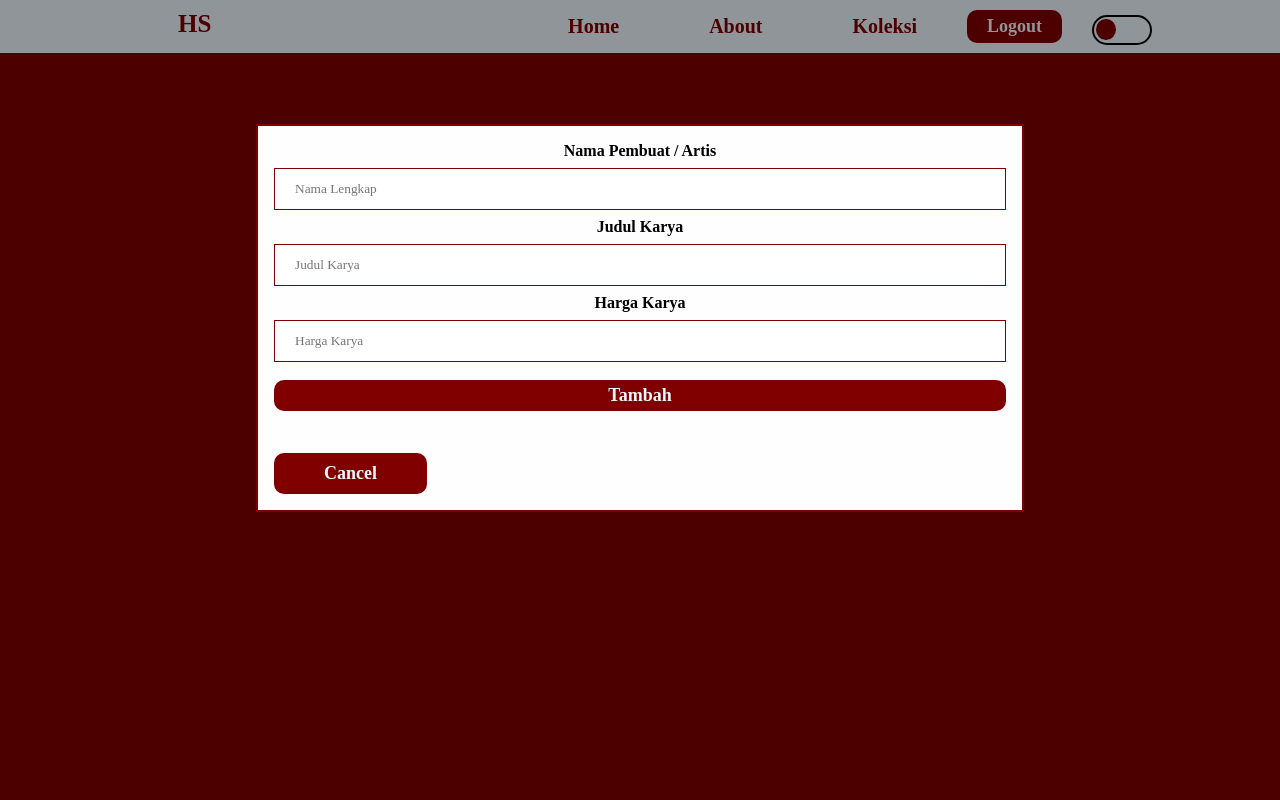
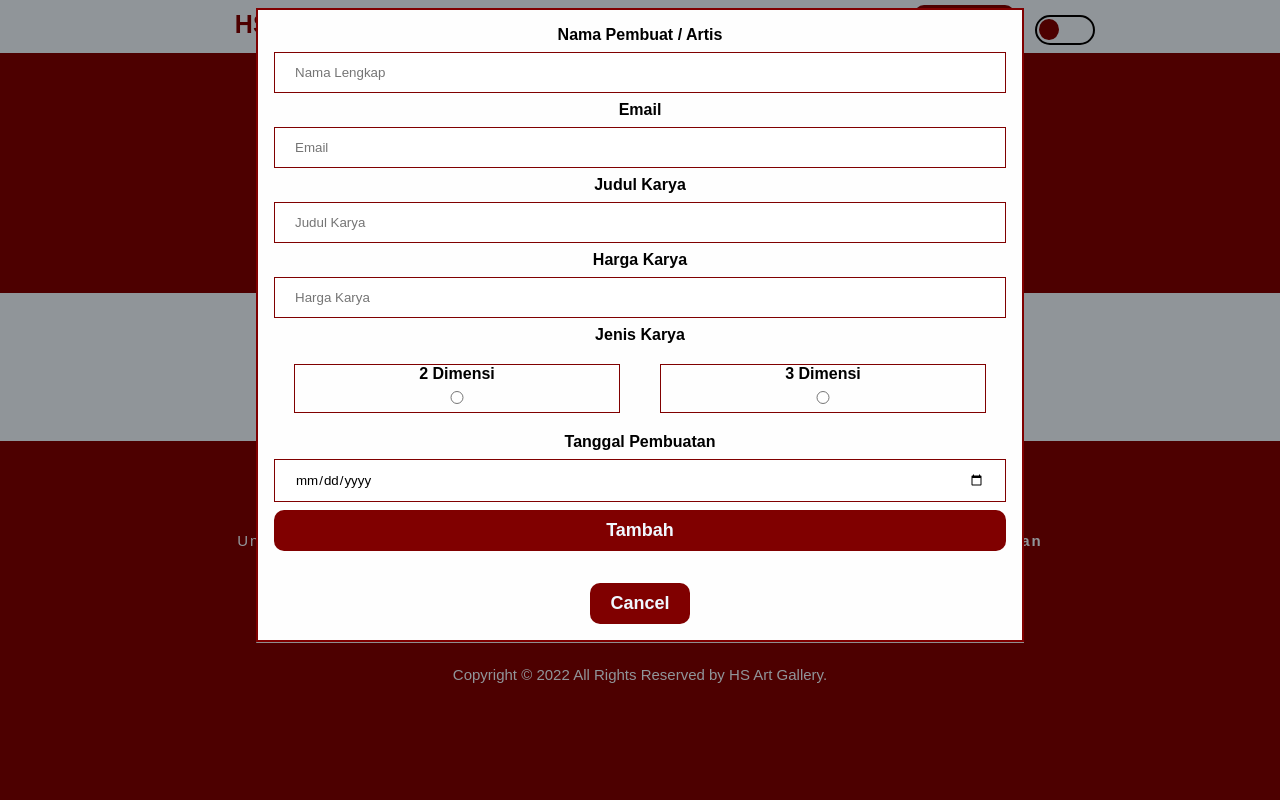
Before and after one commit to rafiizdhr/posttest_web, a PHP site: page /admin.php in a window 1280 px wide, after a click that opens the changed part. Run offline with PHP 8.4, Linux system fonts and the light colour scheme; the visitor is signed in with stand-in values (Sample User, id 1).

Commit message:
Add files via upload

```diff
--- a/posttest4/admin.php
+++ b/posttest4/admin.php
@@ -1,7 +1,7 @@
 <?php
     session_start();
-    if ( ! isset( $_SESSION['isLogged'] ) or "1" != $_SESSION['isLogged'] ){
-        header('Location: index.php');
+    if ( ! isset( $_SESSION['adminLogged'] ) or "1" != $_SESSION['adminLogged'] ){
+        header('Location: form-login.php');
     }
 ?>
 
@@ -13,7 +13,8 @@
     <meta name="viewport" content="width=device-width, initial-scale=1.0">
     <meta name="viewport" content="width=800" />
     <link rel="stylesheet" href="css/style.css">
-    <title>HS Art Gallery</title>
+    <link href="https://fonts.googleapis.com/css?family=Roboto&display=swap" rel="stylesheet">
+    <title>HS Art Gallery | Admin</title>
     <script src="js/script.js"></script>
 </head>
 <body>
@@ -22,15 +23,13 @@
         <section class="navigation">
             <div class="box-navigation">
                 <div id="logo">
-                    <p>HS</p>
+                    <p>HS Admin</p>
                 </div>
                 <div id="nav">
                     <ul>
-                        <li><a href="admin.php">Home</a></li>
-                        <li><a href="#">About</a></li>
                         <li><a href="#koleksi">Koleksi</a></li>
                         <form action="logout.php" class="logout">
-                            <button type="submit" class="loginbutton">Logout</button>
+                            <button style="margin:5px 20px;" type="submit" class="loginbutton">Logout</button>
                         </form>
                         <div class="toggle">
                             <input type="checkbox" id="toggle"/>
@@ -43,10 +42,13 @@
     </header>
 
     <div id="form" class="modal">
-        <form class="modal-content animate" action="tambah.php" method="post">
+        <form class="modal-content animate" action="tambah.php" method="post" style="margin-top:8px;">
             <div class="container">
                 <label for="artis"><b>Nama Pembuat / Artis</b></label>
                 <input type="text" placeholder="Nama Lengkap" name="artis" required>
+
+                <label for="email"><b>Email</b></label>
+                <input type="email" placeholder="Email" name="email" required>
 
                 <label for="judul"><b>Judul Karya</b></label>
                 <input type="text" placeholder="Judul Karya" name="judul" required>
@@ -54,8 +56,20 @@
                 <label for="harga"><b>Harga Karya</b></label>
                 <input type="number" placeholder="Harga Karya" name="harga" required>
 
-                <!-- <label for="gambar"><b>Gambar Karya</b></label>
-                <input type="file" name="gambar" required> -->
+                <label for="gambar"><b>Jenis Karya</b></label>
+                <div class="dimensi">
+                    <div>
+                        <label for="radio1">2 Dimensi</label>
+                        <input type="radio" name="jenis" id="radio1" value="2 Dimensi"required>
+                    </div>
+                    <div>
+                        <label for="radio2">3 Dimensi</label>
+                        <input type="radio" name="jenis" id="radio2" value="3 Dimensi"required>
+                    </div>
+                </div>
+
+                <label for="tanggal"><b>Tanggal Pembuatan</b></label>
+                <input type="date" placeholder="Tanggal" name="tanggal" required>
 
                 <button class="loginbutton" type="submit">Tambah</button>
             </div>
@@ -66,7 +80,7 @@
         </form>
     </div>
 
-    <div class="landing">
+    <div class="landing" style="height: 30vh;">
         <h1>Welcome Back</h1>
         <h2>Admin</h2>
     </div>
--- a/posttest4/css/style.css
+++ b/posttest4/css/style.css
@@ -1,4 +1,3 @@
-
 html {
     scroll-behavior: smooth;
 }
@@ -7,7 +6,7 @@ html {
     margin: 0;
     padding: 0;
     box-sizing: border-box;
-    font-family: poppins;
+    font-family: 'Poppins', sans-serif;
     max-width: 100%;
 }
 
@@ -15,7 +14,7 @@ body{
     background-color: maroon;
 }
 
-.modal {
+.modal{
     display: none;
     position: fixed;
     z-index: 1;
@@ -25,7 +24,6 @@ body{
     height: 100%;
     overflow: hidden;
     background-color: rgba(0,0,0,0.4);
-    padding-top: 60px;
 }
 
 .modal input{
@@ -57,11 +55,34 @@ body.dark-theme .modal-content{
     border: 2px solid darkslateblue;
 }
 
+body.dark-theme .dimensi div{
+    border: 1px solid darkslateblue;
+}
+
+.dimensi{
+    width: 100%;
+    /*border: 1px solid maroon;*/
+    display: flex;
+    flex-direction: row;
+    justify-content: space-around;
+}
+
+.dimensi div{
+    width: 100%;
+    border: 1px solid maroon;
+    text-align: center;
+    font-weight: bold;
+    margin: 20px;
+}
+
 .modal .container{
     padding: 16px;
 }
 
 .cancelbtn {
+    display: flex;
+    justify-content: space-around;
+    margin: auto;
     font-size: 18px;
     transition: 0.4s;
     font-weight: bold;
@@ -69,7 +90,7 @@ body.dark-theme .modal-content{
     border: 0;
     border-radius: 10px;
     width: auto;
-    padding: 10px 50px;
+    padding: 10px 20px;
     background-color: maroon;
     color: aliceblue;
 }
@@ -113,8 +134,7 @@ body.dark-theme .tambah{
     font-weight: bold;
     background-color: maroon;
     color: aliceblue;
-    padding: 5px 20px;
-    margin: 10px 10px;
+    padding: 10px 20px;
     border: none;
     cursor: pointer;
     width: 100%;
@@ -155,13 +175,14 @@ span.psw {
 .box-navigation{
     display: flex;
     flex-wrap: wrap;
-    justify-content: space-between;
-    margin-left: 10%;
-    margin-right: 10%;
+    justify-content: space-around;
+    /*margin-left: 10%;*/
+    /*margin-right: 10%;*/
 }
 
 .box-navigation #nav ul{
     display: flex;
+    justify-content: space-around;
     list-style: none;
 }
 
@@ -239,6 +260,7 @@ span.psw {
 .container .box{
     transition: all 2s;
     display: flex;
+    flex-direction: row;
     padding: 5px 2%;
     box-sizing: border-box;
     height: auto;
@@ -275,7 +297,7 @@ body.dark-theme .container .box .poto h2{
     margin: 0 1%;
     box-shadow: 0 2px 10px maroon;
     width: 500px;
-    height: 400px;
+    height: 500px;
     margin-bottom: 20px;
 }
 
@@ -357,12 +379,17 @@ body.dark-theme .container .box .poto h2{
 }
 @media (max-width:767px)
 {
-  .site-footer
-  {
+    .tambah{
+        margin-left: auto;
+        margin-bottom: 20px;
+    }
+    .container .box{
+        flex-direction: column;
+    }
+    .site-footer{
         padding-bottom:0;
     }
-  .site-footer .copyright-text,.site-footer .social-icons
-  {
+    .site-footer .copyright-text,.site-footer .social-icons{
         text-align:center;
     }
 }
--- a/posttest4/js/script.js
+++ b/posttest4/js/script.js
@@ -72,14 +72,4 @@ window.onload = function(){
             }
         }
     });
-
-    var name = document.getElementsByClassName('nama');
-    for(let i = 0; i<boks.length; i++){
-        boks[i].addEventListener('mouseover', function(){
-            name[i].style.display = "block";
-        });
-        boks[i].addEventListener('mouseleave', function(){
-            name[i].style.display = "none";
-        });
-    }
 }
--- a/posttest4/tampil.php
+++ b/posttest4/tampil.php
@@ -11,15 +11,18 @@
         for($a = 0; $a < count($arr[$row]); $a++){
             echo '<div class="poto">
             <img src="https://source.unsplash.com/1000x80'.$i.'">
-            <h2> '.$arr[$row][$a]['judul'].' </h2>
-                <div class="isi">
+            <h2> '.$arr[$row][$a]['judul'].'</h2>
+            <h3 style = "margin-bottom:10px;color:aliceblue;">'.$arr[$row][$a]['jenis'].'</h3>
+                <div class="isi" style="margin-bottom: 5px;">
                     <p> '.$arr[$row][$a]['artis'].' </p>
+                    <p> ('.$arr[$row][$a]['email'].') </p>
                 </div>
             <h2> Rp. '.$arr[$row][$a]['harga'].' </h2>
+            <h3 style = "margin-bottom:10px;color:aliceblue;"> '.$arr[$row][$a]['tanggal'].' </h3>
             </div>';
             $i++;
         }
-        if(isset($_SESSION['isLogged']) && $row == count($arr)-1){
+        if(isset($_SESSION['adminLogged']) && $row == count($arr)-1){
             echo '<button onclick="document.getElementById(\'form\').style.display=\'block\'" class="tambah">+';
         }
 
```
Also changed, not shown: posttest4/index.php (+10 -34 lines), posttest4/login-form.php (added, +23 -0 lines), posttest4/login.php (+14 -7 lines), posttest4/logout.php (+6 -3 lines), posttest4/tambah.php (+7 -2 lines). Lines whose indentation alone changed are shown as unchanged.
